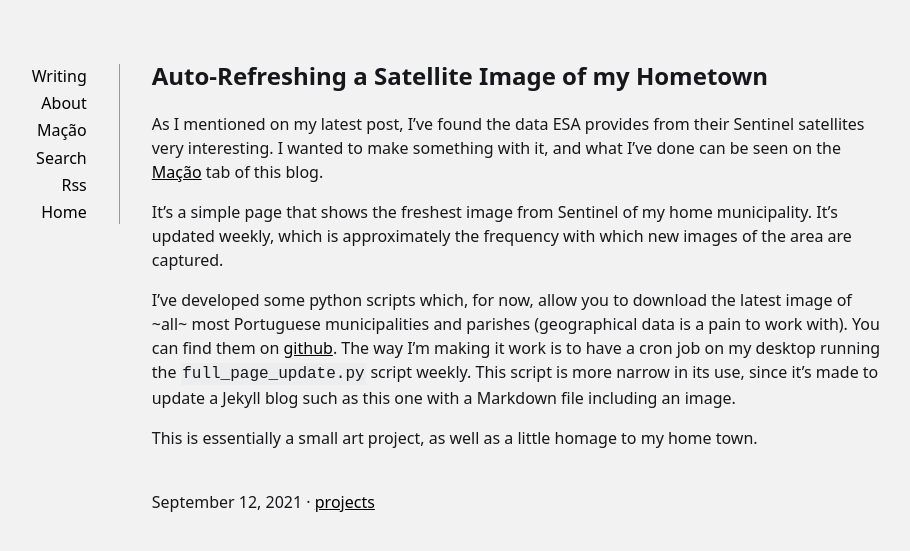
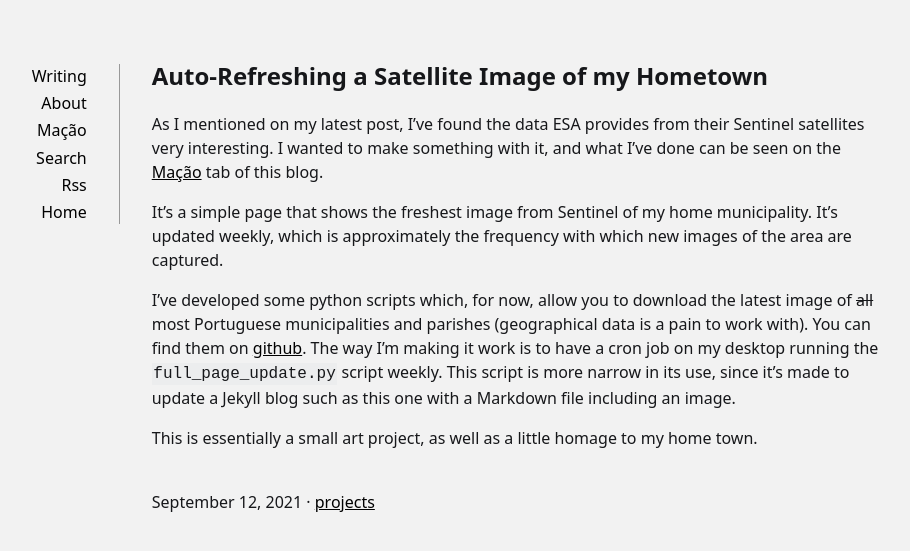
Before and after one commit to fernandeslouro/blog, a Jekyll site: the page built from _posts/2021-09-12-auto-updating-image.md, in a window 1280 px wide. Shown: the top 551 px of the page, without its empty margins (201-1111 px from the left). Built offline with Jekyll 4.4.1, drawn with Linux system fonts in a browser that asks for light colours.

Commit message:
fix scratch

```diff
--- a/_posts/2021-09-12-auto-updating-image.md
+++ b/_posts/2021-09-12-auto-updating-image.md
@@ -8,6 +8,6 @@ As I mentioned on my latest post, I've found the data ESA provides from their Se
 
 It's a simple page that shows the freshest image from Sentinel of my home municipality. It's updated weekly, which is approximately the frequency with which new images of the area are captured.
 
-I've developed some python scripts which, for now, allow you to download the latest image of ~all~ most Portuguese municipalities and parishes (geographical data is a pain to work with). You can find them on [github](https://github.com/fernandeslouro/terras). The way I'm making it work is to have a cron job on my desktop running the `full_page_update.py` script weekly. This script is more narrow in its use, since it's made to update a Jekyll blog such as this one with a Markdown file including an image.
+I've developed some python scripts which, for now, allow you to download the latest image of <s>all</s> most Portuguese municipalities and parishes (geographical data is a pain to work with). You can find them on [github](https://github.com/fernandeslouro/terras). The way I'm making it work is to have a cron job on my desktop running the `full_page_update.py` script weekly. This script is more narrow in its use, since it's made to update a Jekyll blog such as this one with a Markdown file including an image.
 
 This is essentially a small art project, as well as a little homage to my home town.
```
